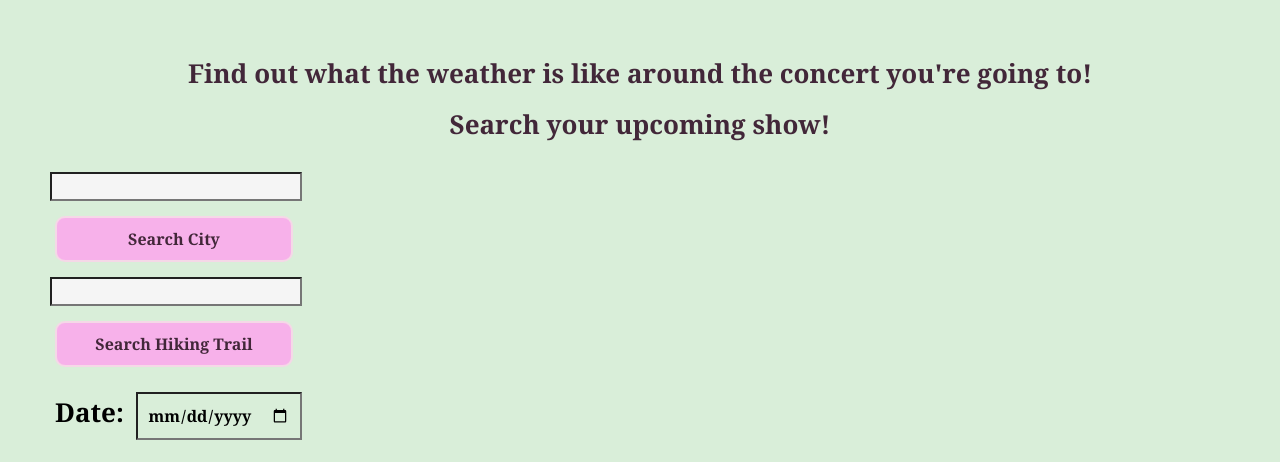
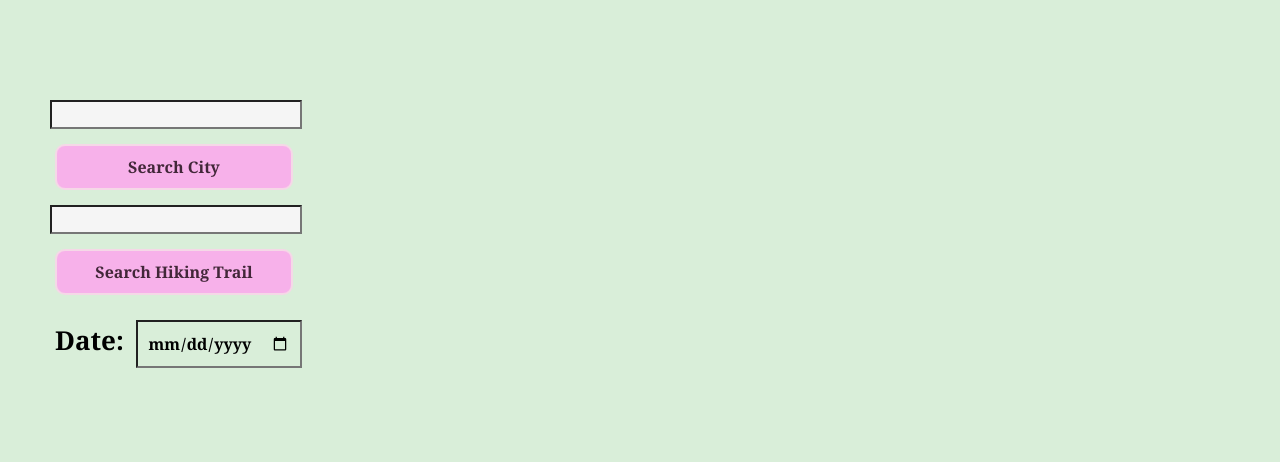
Before and after one commit to AubreyHatake/Team-Shrek, a plain HTML site: page index.html in a window 1280 px wide. Drawn offline with nearby package versions, Linux system fonts and the light colour scheme.

Commit message:
commiting changes

```diff
--- a/index.html
+++ b/index.html
@@ -12,12 +12,12 @@
 <script src="https://code.jquery.com/jquery-3.6.0.js"></script>
 <script src="https://code.jquery.com/ui/1.13.1/jquery-ui.js"></script>
 
-    <title>Concert Weather Checker</title>
+    <title>Weather and activities</title>
 
 </head>
 <header>
-    <h1>Find out what the weather is like around the concert you're going to!</h1>
-    <h1>Search your upcoming show!</h1>
+    <h1></h1>
+    <h1></h1>
 </header>
 <body>
     <div class="artist">
```
Also changed, not shown: 1 other file.
